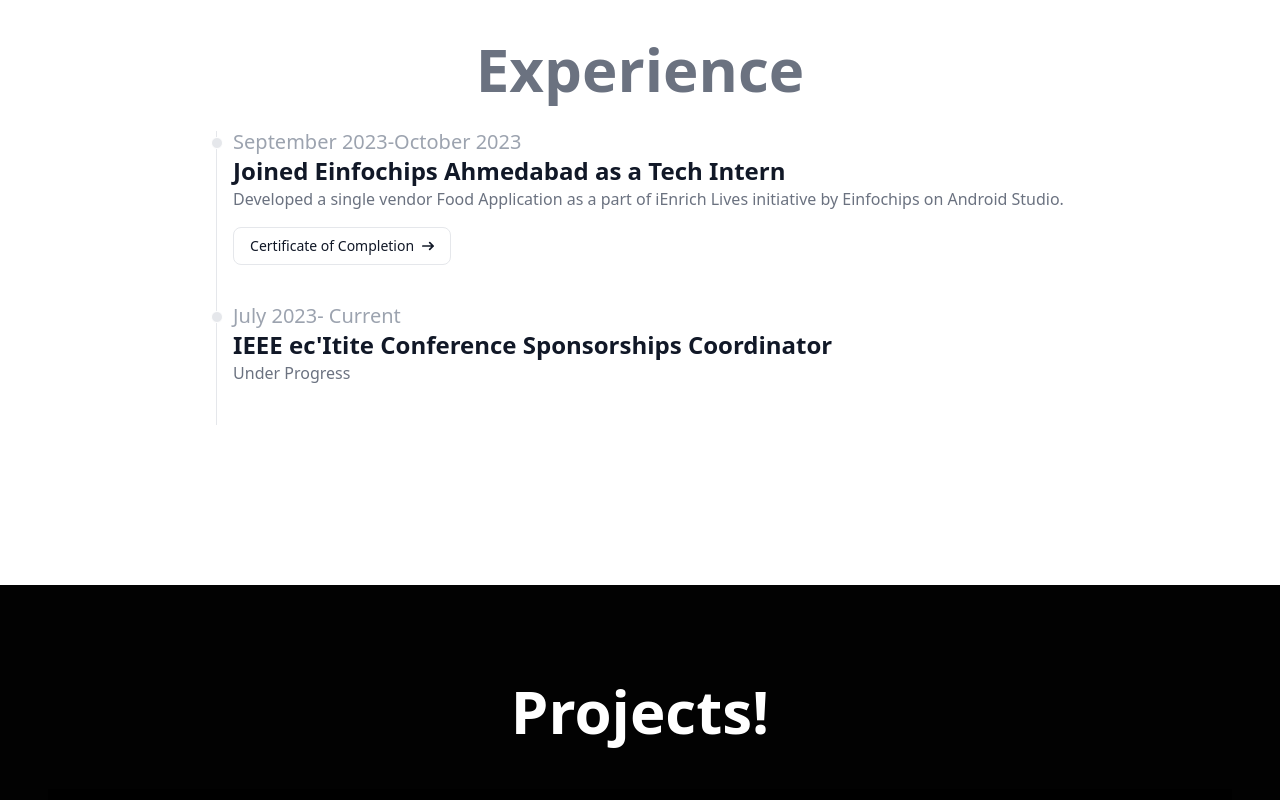
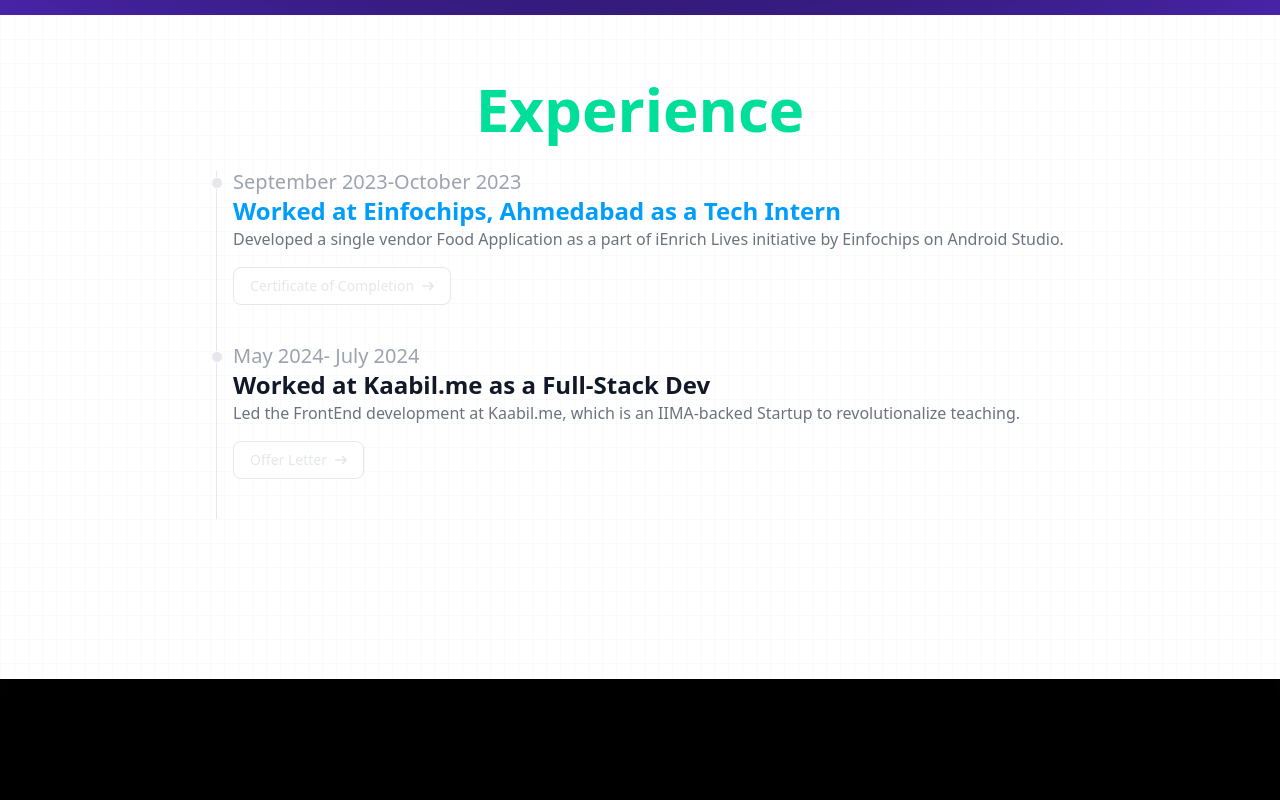
Before and after one commit to Davshiv20/portfolio, a React (Create React App) app: page / in a window 1280 px wide. Shown: the part 3260-4060 px from the top of the page. Built offline with nearby package versions, Linux system fonts and the light colour scheme.

Commit message:
ui fixes

```diff
--- a/src/components/Experience.jsx
+++ b/src/components/Experience.jsx
@@ -1,43 +1,130 @@
-import React from 'react'
+import React, { useRef } from "react";
+import { motion, useInView } from "framer-motion";
 
 const Experience = () => {
+  const ref = useRef(null);
+  const isInView = useInView(ref, { once: true });
+
+  // Animation variants
+  const containerVariants = {
+    hidden: { opacity: 0, y: 20 },
+    visible: {
+      opacity: 1,
+      y: 0,
+      transition: { delay: 0.3, duration: 0.5 },
+    },
+  };
+
+  const itemVariants = {
+    hidden: { opacity: 0, x: -20 },
+    visible: {
+      opacity: 1,
+      x: 0,
+      transition: { duration: 0.5 },
+    },
+  };
+
   return (
-    <div id="experience">
-   <div className='w-full bg-white flex flex-col items-center relative z-1 text-white p-12 pb-40'>
-    <h1 className='mx-auto text-6xl font-bold p-4 text-gray-500 pb-8'>Experience</h1>
-    <ol class="relative border-s border-gray-200 dark:border-gray-700">
-        <li class="mb-10 ms-4">
-            <div class="absolute w-3 h-3 bg-gray-200 rounded-full mt-1.5 -start-1.5 border border-white dark:border-gray-900 dark:bg-gray-700"></div>
-            <time class="mb-1 text-xl font-normal leading-none text-gray-400 dark:text-gray-500">September 2023-October 2023</time>
-            <h3 class="text-2xl font-semibold text-gray-900 dark:text-gray-900">Joined Einfochips Ahmedabad as a Tech Intern</h3>
-            <p class="mb-4  text-base font-normal text-gray-500 dark:text-gray-900">Developed a single vendor Food Application as a part of iEnrich Lives initiative by Einfochips on Android Studio.</p>
-            <a href="https://drive.google.com/file/d/13vYOjjxI1YOrBPuTBvVA9ahS6BmhUauY/view?usp=drive_link" class="inline-flex items-center px-4 py-2 hover:scale-110 duration-300 text-sm font-medium text-gray-900 bg-white border border-gray-200 rounded-lg hover:bg-gray-100 hover:text-blue-700 focus:z-10 focus:ring-4 focus:outline-none focus:ring-gray-200 focus:text-blue-700 dark:bg-gray-800 dark:text-gray-400 dark:border-gray-600 dark:hover:text-white dark:hover:bg-gray-700 dark:focus:ring-gray-700">Certificate of Completion <svg class="w-3 h-3 ms-2 rtl:rotate-180" aria-hidden="true" xmlns="http://www.w3.org/2000/svg" fill="none" viewBox="0 0 14 10">
-        <path stroke="currentColor" stroke-linecap="round" stroke-linejoin="round" stroke-width="2" d="M1 5h12m0 0L9 1m4 4L9 9"/>
-    </svg></a>
-        </li>
-        { <li class="mb-10 ms-4">
-            <div class="absolute w-3 h-3 bg-gray-200 rounded-full mt-1.5 -start-1.5 border border-white dark:border-gray-900 dark:bg-gray-700"></div>
-            <time class="mb-1 text-xl font-normal leading-none text-gray-400 dark:text-gray-500">July 2023- Current</time>
-            <h3 class="text-2xl font-semibold text-gray-900 dark:text-gray-900">IEEE ec'Itite Conference Sponsorships Coordinator</h3>
-            <p class="text-base font-normal text-gray-500 dark:text-gray-900">Under Progress</p>
-        </li>
-        /*
-        <li class="ms-4">
-            <div class="absolute w-3 h-3 bg-gray-200 rounded-full mt-1.5 -start-1.5 border border-white dark:border-gray-900 dark:bg-gray-700"></div>
-            <time class="mb-1 text-sm font-normal leading-none text-gray-400 dark:text-gray-500">April 2022</time>
-            <h3 class="text-lg font-semibold text-gray-900 dark:text-white">E-Commerce UI code in Tailwind CSS</h3>
-            <p class="text-base font-normal text-gray-500 dark:text-gray-400">Get started with dozens of web components and interactive elements built on top of Tailwind CSS.</p>
-        </li> */}
-    </ol>
-</div>
-{/* <img
-        src={wave_haikei4}
-        alt="wave"
-        className="w-full"
-        /> */}
-</div>
+    <div
+      id="experience"
+      className="inset-0 -z-10 h-full w-full bg-white bg-[linear-gradient(to_right,#8080800a_1px,transparent_1px),linear-gradient(to_bottom,#8080800a_1px,transparent_1px)] bg-[size:14px_24px]"
+    >
+      <motion.div
+        className="w-full flex flex-col items-center relative z-1 text-white p-12 pb-40"
+        ref={ref}
+        initial="hidden"
+        animate={isInView ? "visible" : "hidden"}
+        variants={containerVariants}
+      >
+        <motion.h1
+          className="mx-auto text-6xl font-bold p-4 text-[#00df9a] pb-8"
+          variants={itemVariants}
+        >
+          Experience
+        </motion.h1>
+        <ol className="relative border-s border-gray-200 dark:border-gray-700">
+          <motion.li className="mb-10 ms-4" variants={itemVariants}>
+            <div className="absolute w-3 h-3 bg-gray-200 rounded-full mt-1.5 -start-1.5 border border-white dark:border-gray-900 dark:bg-gray-700"></div>
+            <time className="mb-1 text-xl font-normal leading-none text-gray-400 dark:text-gray-500">
+              September 2023-October 2023
+            </time>
+            <h3 className="text-2xl font-semibold text-[#009dfa] dark:text-gray-900">
+              Worked at Einfochips, Ahmedabad as a Tech Intern
+            </h3>
+            <p className="mb-4 text-base font-normal text-gray-500 dark:text-gray-900">
+              Developed a single vendor Food Application as a part of iEnrich Lives initiative by Einfochips on Android Studio.
+            </p>
+            <a
+              href="https://drive.google.com/file/d/1gAtZZ15kTmoOzg1yxfTAFeto1I6Ma_0M/view?usp=sharing"
+              className="inline-flex items-center px-4 py-2 hover:scale-110 duration-300 text-sm font-medium text-gray-200 bg-white border border-gray-200 rounded-lg hover:bg-gray-100 hover:text-blue-700 focus:z-10 focus:ring-4 focus:outline-none focus:ring-gray-200 focus:text-blue-700 dark:bg-gray-800 dark:text-gray-400 dark:border-gray-600 dark:hover:text-white dark:hover:bg-gray-700 dark:focus:ring-gray-700"
+              target="_blank"
+              rel="noopener noreferrer"
+            >
+              Certificate of Completion
+              <svg
+                className="w-3 h-3 ms-2 rtl:rotate-180"
+                aria-hidden="true"
+                xmlns="http://www.w3.org/2000/svg"
+                fill="none"
+                viewBox="0 0 14 10"
+              >
+                <path
+                  stroke="currentColor"
+                  strokeLinecap="round"
+                  strokeLinejoin="round"
+                  strokeWidth="2"
+                  d="M1 5h12m0 0L9 1m4 4L9 9"
+                />
+              </svg>
+            </a>
+          </motion.li>
+          <motion.li className="mb-10 ms-4" variants={itemVariants}>
+            <div className="absolute w-3 h-3 bg-gray-200 rounded-full mt-1.5 -start-1.5 border border-white dark:border-gray-900 dark:bg-gray-700"></div>
+            <time className="mb-1 text-xl font-normal leading-none text-gray-400 dark:text-gray-500">
+              May 2024- July 2024
+            </time>
+            <h3 className="text-2xl font-semibold text-gray-900 dark:text-gray-900">
+              Worked at Kaabil.me as a Full-Stack Dev
+            </h3>
+            <p className="mb-4 text-base font-normal text-gray-500 dark:text-gray-900">
+              Led the FrontEnd development at Kaabil.me, which is an IIMA-backed Startup to revolutionalize teaching.
+            </p>
+            <a
+              href="https://drive.google.com/file/d/1uWuYWLUbE0PUYIsy8PuRoVPQd0E_M_-g/view?usp=sharing"
+              className="inline-flex items-center px-4 py-2 hover:scale-110 duration-300 text-sm font-medium text-gray-200 bg-white border border-gray-200 rounded-lg hover:bg-gray-100 hover:text-blue-700 focus:z-10 focus:ring-4 focus:outline-none focus:ring-gray-200 focus:text-blue-700 dark:bg-gray-800 dark:text-gray-400 dark:border-gray-600 dark:hover:text-white dark:hover:bg-gray-700 dark:focus:ring-gray-700"
+              target="_blank"
+              rel="noopener noreferrer"
+            >
+              Offer Letter
+              <svg
+                className="w-3 h-3 ms-2 rtl:rotate-180"
+                aria-hidden="true"
+                xmlns="http://www.w3.org/2000/svg"
+                fill="none"
+                viewBox="0 0 14 10"
+              >
+                <path
+                  stroke="currentColor"
+                  strokeLinecap="round"
+                  strokeLinejoin="round"
+                  strokeWidth="2"
+                  d="M1 5h12m0 0L9 1m4 4L9 9"
+                />
+              </svg>
+            </a>
+          </motion.li>
+          {/* Uncomment and add more experiences as needed */}
+          {/* <motion.li className="ms-4" variants={itemVariants}>
+            <div className="absolute w-3 h-3 bg-gray-200 rounded-full mt-1.5 -start-1.5 border border-white dark:border-gray-900 dark:bg-gray-700"></div>
+            <time className="mb-1 text-sm font-normal leading-none text-gray-400 dark:text-gray-500">April 2022</time>
+            <h3 className="text-lg font-semibold text-gray-900 dark:text-white">E-Commerce UI code in Tailwind CSS</h3>
+            <p className="text-base font-normal text-gray-500 dark:text-gray-400">Get started with dozens of web components and interactive elements built on top of Tailwind CSS.</p>
+          </motion.li> */}
+        </ol>
+      </motion.div>
+      {/* <img src={wave_haikei4} alt="wave" className="w-full" /> */}
+    </div>
+  );
+};
 
-  )
-}
-
-export default Experience
+export default Experience;
--- a/src/components/Projects.jsx
+++ b/src/components/Projects.jsx
@@ -7,10 +7,10 @@
 
 const Projects = () => {
   return (
-    <div id="project">
+    <div id="project" className="inset-0 -z-10 h-full w-full items-center py-24 [background:radial-gradient(125%_125%_at_50%_10%,#000_40%,#63e_100%)]">
     <div  className="w-full flex flex-col items-center relative z-1 text-white p-12">
-    <h1 className="font-bold text-xl md:text-6xl text-white text-center p-12">Projects!</h1>
-    <div className="w-full py-[10rem] px-4 bg-black text-white">
+    <h1 className="font-bold text-xl md:text-6xl text-[#00fd9a] text-center p-12">Projects and Work</h1>
+    <div className="w-full py-[10rem] px-4 text-white">
 
       <div className="max-w-[1240px] mx-auto grid md:grid-cols-3 gap-12">
 
--- a/src/components/Skills.jsx
+++ b/src/components/Skills.jsx
@@ -1,25 +1,53 @@
-import React from "react";
+import React, { useRef } from "react";
+import { motion, useInView } from "framer-motion";
 import { skills } from "./Data/constants";
 
 const Skills = () => {
+  const ref = useRef(null);
+  const isInView = useInView(ref, { once: true });
+
+  // Animation variants
+  const containerVariants = {
+    hidden: { opacity: 0, y: 20 },
+    visible: {
+      opacity: 1,
+      y: 0,
+      transition: { delay: 0.3, duration: 0.5 },
+    },
+  };
+
+  const cardVariants = {
+    hover: { scale: 1.05, transition: { duration: 0.5 } },
+  };
+
+  const imageVariants = {
+    hover: { scale: 1.1, transition: { duration: 0.5 } },
+  };
+
   return (
     <div className="inset-0 -z-10 h-full w-full items-center py-24 [background:radial-gradient(125%_125%_at_50%_10%,#000_40%,#63e_100%)]">
-      <div
+      <motion.div
         id="skills"
-        className="flex flex-col items-center relative z-1 text-white p-12 "
+        className="flex flex-col items-center relative z-1 text-white p-12"
+        ref={ref}
+        initial="hidden"
+        animate={isInView ? "visible" : "hidden"}
+        variants={containerVariants}
       >
         <div className="relative flex justify-between items-center flex-col w-full max-w-1100 gap-12">
-          <div className="text-xl font-bold text-center mt-20 md:mt-12 md:text-6xl text-[#00df9a]">
+          <motion.div
+            className="text-xl font-bold text-center mt-20 md:mt-12 md:text-6xl text-[#00df9a]"
+            variants={containerVariants}
+          >
             Skills and Stats
-          </div>
-          {/* <div className="text-2xl text-center max-w-2xl text-gray-400">
-
-          </div> */}
+          </motion.div>
           <div className="w-full flex flex-wrap mt-10 gap-4 justify-center">
             {skills.map((skillCategory) => (
-              <div
+              <motion.div
                 key={skillCategory.title}
-                className="w-full max-w-md bg-black border hover:scale-105 hover:duration-700 border-[#00df9a] shadow-md rounded-lg p-6 md:max-w-l mx-2 shadow-lg shadow-gray-700"
+                className="w-full max-w-md bg-black border border-[#00df9a] shadow-md rounded-lg p-6 md:max-w-l mx-2 shadow-lg shadow-gray-700"
+                whileHover="hover"
+                variants={cardVariants}
               >
                 <h2 className="text-2xl font-semibold text-secondary mb-3 text-center">
                   {skillCategory.title}
@@ -30,35 +58,50 @@
                       key={item.name}
                       className="text-sm font-normal border border-gray-800 p-2 rounded-lg flex items-center gap-2"
                     >
-                      <img
+                      <motion.img
                         src={item.image}
                         alt={item.name}
                         className="w-10 h-10"
+                        whileHover="hover"
+                        variants={imageVariants}
                       />
                       {item.name}
                     </div>
                   ))}
                 </div>
-              </div>
+              </motion.div>
             ))}
           </div>
-          <div className="w-full flex flex-row  justify-center items-center ">
-            <a href="https://leetcode.com/u/Shivam_dave">
-              <img
+          <div className="w-full flex flex-row justify-center items-center gap-4 mt-10">
+            <motion.a
+              href="https://leetcode.com/u/Shivam_dave"
+              whileHover="hover"
+              variants={imageVariants}
+            >
+              <motion.img
                 src="https://leetcard.jacoblin.cool/Shivam_dave?theme=dark&font=Space%20Grotesk"
                 alt="LeetCode Stats"
-                className="max-w-full h-auto hover:scale-105 hover:duration-500"
+                className="max-w-full h-auto"
+                whileHover="hover"
+                variants={imageVariants}
               />
-            </a>
-            <a href="https://github.com/Davshiv20" alt="github-stats-card">
-              <img
+            </motion.a>
+            <motion.a
+              href="https://github.com/Davshiv20"
+              alt="github-stats-card"
+              whileHover="hover"
+              variants={imageVariants}
+            >
+              <motion.img
                 src="https://kasroudra-stats-card.onrender.com/user?user=Davshiv20&theme=aura&layout=compact&color=bbadff&hcolor=00df9a"
-                className="max-w-full h-auto hover:scale-105 hover:duration-500"
+                className="max-w-full h-auto"
+                whileHover="hover"
+                variants={imageVariants}
               />
-            </a>
+            </motion.a>
           </div>
         </div>
-      </div>
+      </motion.div>
     </div>
   );
 };
```
